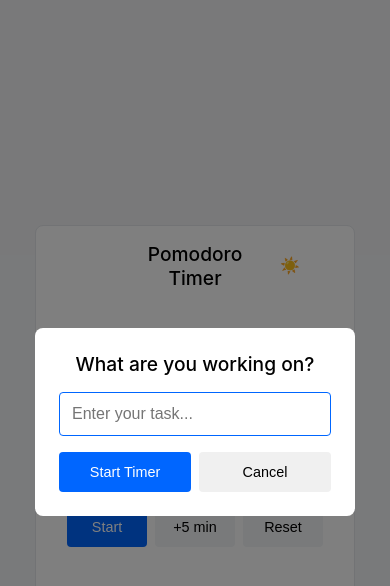
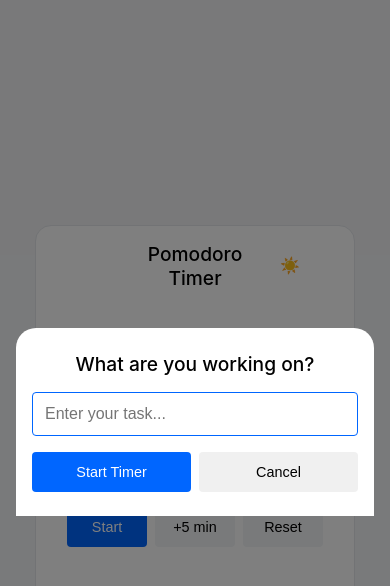
Before and after one commit to will-build/Pomodoro, a plain HTML site: page index.html in a window 390 px wide. Both pictures are taken after a click on the button "Start". Drawn offline with Linux system fonts and the light colour scheme.

Commit message:
made the corners of the container more rounded

```diff
--- a/styles.css
+++ b/styles.css
@@ -30,7 +30,7 @@ body {
     max-width: 320px;
     margin: 1rem;
     border: 1px solid var(--border-color);
-    border-radius: 8px;
+    border-radius: 16px;
     position: relative;
 }
 
@@ -162,7 +162,7 @@ button {
 .modal-content {
     background-color: var(--background);
     padding: 1.5rem;
-    border-radius: 8px;
+    border-radius: 16px;
     width: 100%;
     max-width: 320px;
     text-align: center;
@@ -237,4 +237,9 @@ button {
         font-size: 0.875rem;
     }
 
+    .modal-content {
+        border-radius: 20px 20px 0 0;
+        padding: 1.5rem 1rem;
+        max-width: none;
+    }
 }
```
